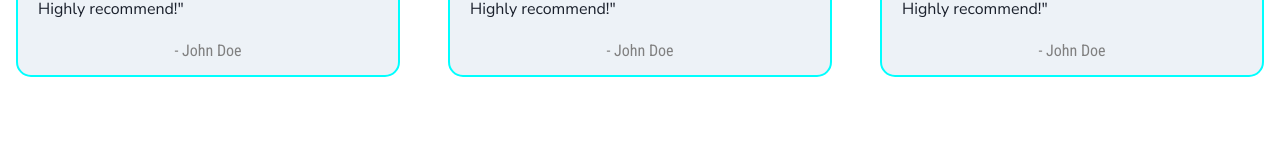
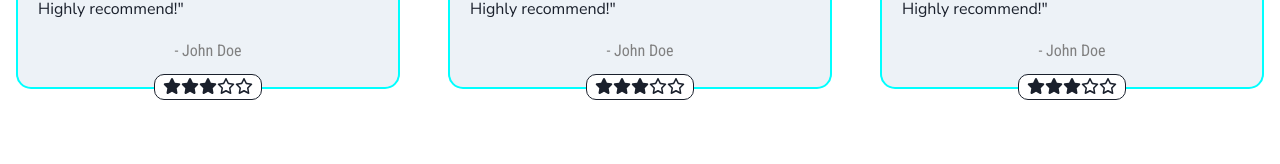
Before and after one commit to redMulla/react-portfolio, a React (Create React App) app: page / in a window 1280 px wide. Shown: the part 940-1104 px from the top of the page. Built offline with nearby package versions, Linux system fonts and the light colour scheme.

Commit message:
ratings testimonial

```diff
--- a/src/components/CardTestimonials.tsx
+++ b/src/components/CardTestimonials.tsx
@@ -2,6 +2,9 @@ import { Box, Heading, Image, Text, useColorModeValue } from '@chakra-ui/react'
 import React from 'react'
 import 'react-loading-skeleton/dist/skeleton.css';
 import Skeleton from 'react-loading-skeleton';
+import { FontAwesomeIcon } from '@fortawesome/react-fontawesome';
+import { faStar as faStarSolid } from '@fortawesome/free-solid-svg-icons';
+import { faStar as faStarRegular } from '@fortawesome/free-regular-svg-icons';
 
 export const CardTestimonials = () => {
 
@@ -12,8 +15,15 @@ export const CardTestimonials = () => {
           {/* <Skeleton height={'60px'} width={'100%'} count={6}/> */}
           <Image src='https://images.pexels.com/photos/6618822/pexels-photo-6618822.jpeg'/>
         </Box>
-        <Heading margin={'5'} fontSize={'md'} fontWeight={'500'} >Ibinkwiye Vassilly delivered a fantastic full-stack web service for us. They were responsive, efficient, and the final product is excellent. Highly recommend!"</Heading>
-        <Text justifySelf={'center'} textColor={'GrayText'}>- John Doe</Text>
+        <Heading margin={'5'}  fontSize={'md'} fontWeight={'500'} >Ibinkwiye Vassilly delivered a fantastic full-stack web service for us. They were responsive, efficient, and the final product is excellent. Highly recommend!"</Heading>
+        <Text justifySelf={'center'} textColor={'GrayText'} mb={'3'}>- John Doe</Text>
+        <Box position={'absolute'} bottom={'-13px'} bg={'var(--chakra-colors-chakra-body-bg)'} px={'2'} borderRadius={'10px'} border={'1px'}>
+          <FontAwesomeIcon icon={faStarSolid} />
+          <FontAwesomeIcon icon={faStarSolid} />
+          <FontAwesomeIcon icon={faStarSolid} />
+          <FontAwesomeIcon icon={faStarRegular} />
+          <FontAwesomeIcon icon={faStarRegular} />
+        </Box>
     </Box>
   )
 }
```
